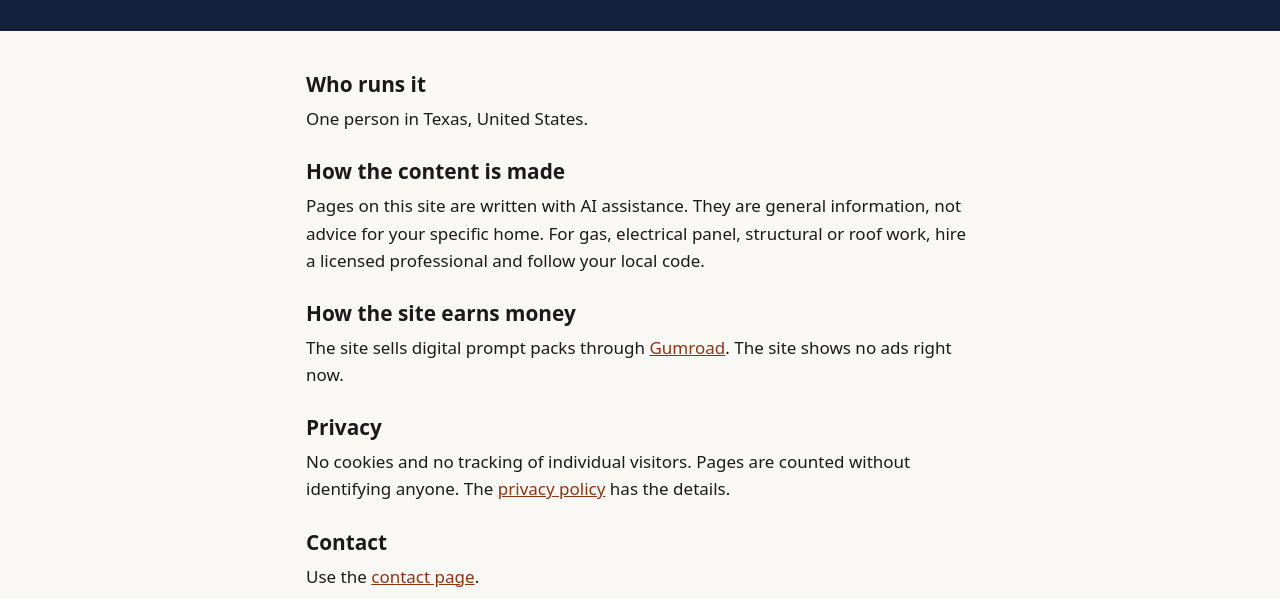
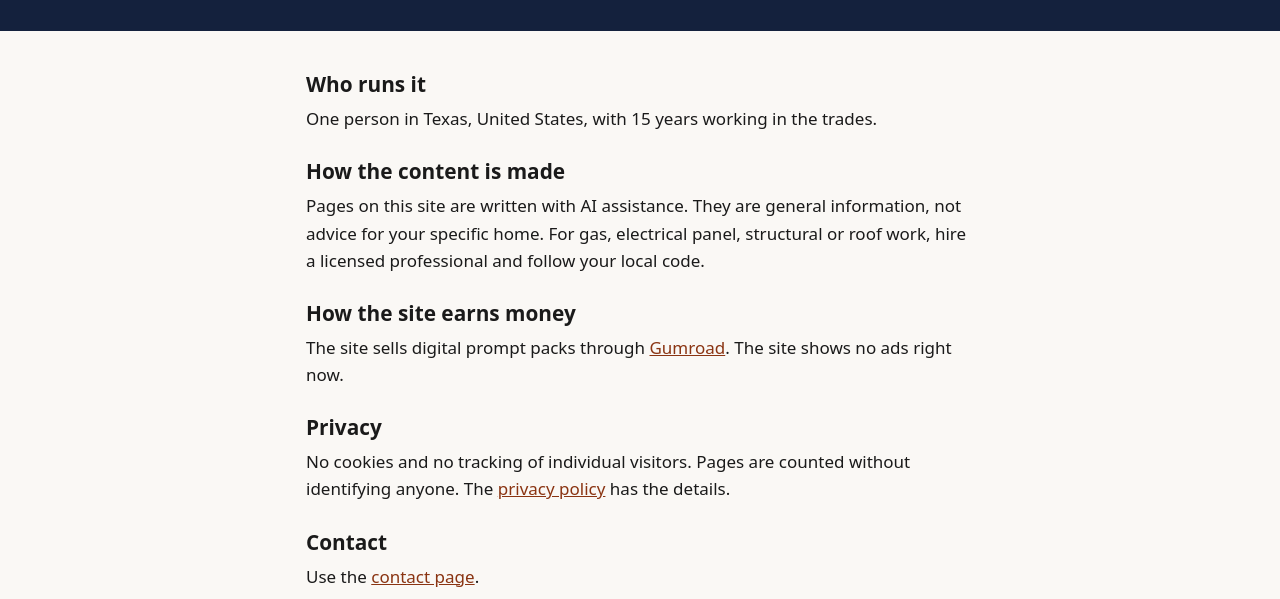
Before and after one commit to gogopaschalgadget-web/tradespro-guide, a plain HTML site: page about.html in a window 1280 px wide. Shown: the part 201-800 px from the top of the page. Drawn offline with Linux system fonts and the light colour scheme.

Commit message:
About page says who runs the site: 15 years working in the trades (Chris's own words)
No trade named, no "licensed" or "master". Compliance noted this line as true and allowed.

Co-Authored-By: Claude Fable 5.2 <noreply@anthropic.com>

```diff
--- a/about.html
+++ b/about.html
@@ -36,7 +36,7 @@
 </section>
 <section class="wrap block prose">
 <h2>Who runs it</h2>
-<p>One person in Texas, United States.</p>
+<p>One person in Texas, United States, with 15 years working in the trades.</p>
 <h2>How the content is made</h2>
 <p>Pages on this site are written with AI assistance. They are general information, not advice for your specific home. For gas, electrical panel, structural or roof work, hire a licensed professional and follow your local code.</p>
 <h2>How the site earns money</h2>
```
